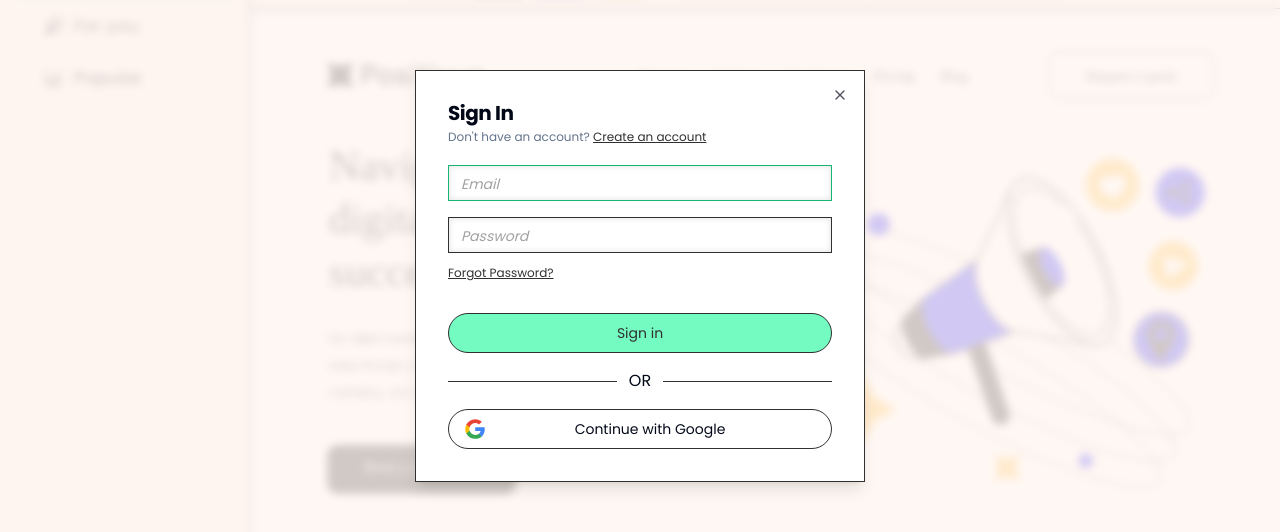
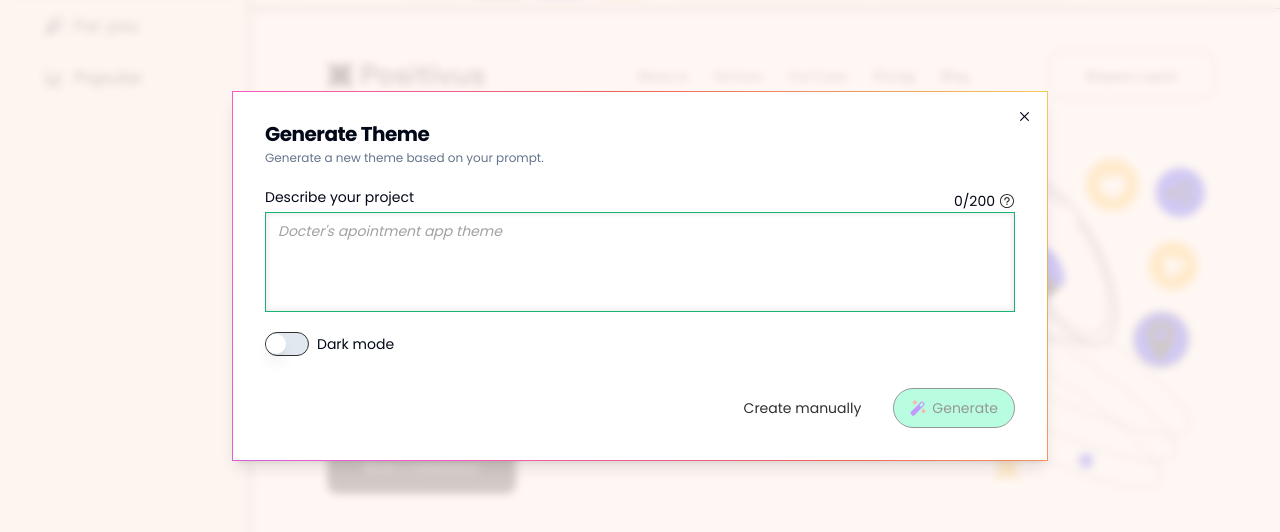
Before and after one commit to AshishBarvaliya/ThemeAI, a Next.js app: page /themes/create in a window 1280 px wide. Both pictures are taken after a click on the button "Generate Theme". Shown: the part 124-656 px from the top of the page. Built offline with nearby package versions, Linux system fonts and the light colour scheme; no server answers; the database is empty; a web font is replaced by a local one.

Commit message:
feat: 404 pages and restrictions added

```diff
--- a/src/components/generate-theme-dialog.tsx
+++ b/src/components/generate-theme-dialog.tsx
@@ -19,6 +19,13 @@ import MagicWand from "@/assets/svgs/magic-wand";
 import { cn } from "@/lib/utils";
 import { useRouter } from "next/router";
 import { useHelpers } from "@/hooks/useHelpers";
+import { useSession } from "next-auth/react";
+import {
+  Tooltip,
+  TooltipContent,
+  TooltipProvider,
+  TooltipTrigger,
+} from "./ui/tooltip";
 
 interface GenerateThemeDialogProps {
   open: boolean;
@@ -40,16 +47,21 @@ export const GenerateThemeDialog: React.FC<GenerateThemeDialogProps> = ({
 }) => {
   const { addToast } = useToast();
   const router = useRouter();
+  const { data: session, status } = useSession();
   const {
     setGeneratedTheme,
     setGenerateDialogDefaultValues,
     generateDialogDefaultValues,
+    runIfLoggedInElseOpenLoginDialog,
   } = useHelpers();
   const [loading, setLoading] = useState(false);
   const [data, setData] = useState<FormDataProps>({
     prompt: "",
     isDark: false,
   });
+
+  const isAuthenticatedIsActived =
+    status === "authenticated" && session?.user.isActived;
 
   const generateTheme = async (e: React.MouseEvent<HTMLButtonElement>) => {
     setLoading(true);
@@ -168,10 +180,15 @@ export const GenerateThemeDialog: React.FC<GenerateThemeDialogProps> = ({
                 >
                   Create manually
                 </Button>
+                <TooltipProvider>
+                  <Tooltip delayDuration={100}>
+                    <TooltipTrigger asChild>
+                      <div>
                         <Button
                           type="button"
-                  disabled={loading}
+                          disabled={loading || !isAuthenticatedIsActived}
                           onClick={(e) => {
+                            runIfLoggedInElseOpenLoginDialog(() => {
                               if (data.prompt.trim().length === 0) {
                                 addToast({
                                   title: "Prompt is required",
@@ -180,6 +197,7 @@ export const GenerateThemeDialog: React.FC<GenerateThemeDialogProps> = ({
                                 return;
                               }
                               generateTheme(e);
+                            });
                           }}
                         >
                           {loading ? (
@@ -189,6 +207,19 @@ export const GenerateThemeDialog: React.FC<GenerateThemeDialogProps> = ({
                           )}
                           {loading ? "Generating..." : "Generate"}
                         </Button>
+                      </div>
+                    </TooltipTrigger>
+                    {!isAuthenticatedIsActived ? (
+                      <TooltipContent>
+                        {status === "unauthenticated"
+                          ? "User must be logged in to generate themes"
+                          : !session?.user?.isActived
+                          ? "User must be verified"
+                          : "Generate"}
+                      </TooltipContent>
+                    ) : null}
+                  </Tooltip>
+                </TooltipProvider>
               </div>
             </form>
           </div>
--- a/src/components/header.tsx
+++ b/src/components/header.tsx
@@ -213,13 +213,7 @@ const Header = () => {
         )}
         {status !== "loading" && router.pathname !== "/" ? (
           <div className="flex items-center gap-4">
-            <Button
-              onClick={() => {
-                runIfLoggedInElseOpenLoginDialog(() => {
-                  setGenerateThemeDialog(true);
-                });
-              }}
-            >
+            <Button onClick={() => setGenerateThemeDialog(true)}>
               <MagicWand className="mr-1.5 h-4 w-4" />
               Generate Theme
             </Button>
--- /dev/null
+++ b/src/components/restricted-page.tsx
@@ -0,0 +1,45 @@
+import { useRouter } from "next/router";
+import { Button } from "./ui/button";
+import Typography from "./ui/typography";
+import { useHelpers } from "@/hooks/useHelpers";
+
+interface RestrictedPageProps {
+  title: string;
+  loginRequired?: boolean;
+  errorCode: 403 | 404;
+  customButton?: React.ReactNode;
+}
+
+export const RestrictedPage: React.FC<RestrictedPageProps> = ({
+  title,
+  loginRequired = false,
+  errorCode,
+  customButton,
+}) => {
+  const router = useRouter();
+  const { setLoginOpen } = useHelpers();
+
+  return (
+    <div className="flex flex-col justify-center items-center flex-1 h-full gap-2">
+      <Typography element="h2" as="h2">
+        {errorCode === 403 ? "403: Access Denied" : "404: Not Found"}
+      </Typography>
+      <Typography element="p" as="p" className="text-lg mt-2">
+        {title}
+      </Typography>
+      <div className="flex gap-4 items-center justify-center mt-1">
+        {customButton ? (
+          customButton
+        ) : loginRequired ? (
+          <Button onClick={() => setLoginOpen(true)} size={"md"}>
+            Sign in
+          </Button>
+        ) : (
+          <Button onClick={() => router.push("/themes")} size={"md"}>
+            Go to themes
+          </Button>
+        )}
+      </div>
+    </div>
+  );
+};
--- /dev/null
+++ b/src/pages/404.tsx
@@ -0,0 +1,20 @@
+import { RestrictedPage } from "@/components/restricted-page";
+import { Button } from "@/components/ui/button";
+import { useRouter } from "next/router";
+
+const FourOhFour = () => {
+  const router = useRouter();
+  return (
+    <RestrictedPage
+      title={"Page not found"}
+      errorCode={404}
+      customButton={
+        <Button onClick={() => router.push("/")} size={"md"}>
+          Go to home
+        </Button>
+      }
+    />
+  );
+};
+
+export default FourOhFour;
--- a/src/pages/api/user.ts
+++ b/src/pages/api/user.ts
@@ -216,7 +216,9 @@ export default async function handler(
                 },
               },
             });
-
+            if (!user) {
+              return res.status(404).json({ error: "User not found" });
+            }
             return res.status(200).json(user);
           } catch (error) {
             return res
@@ -264,7 +266,9 @@ export default async function handler(
                 },
               },
             });
-
+            if (!user) {
+              return res.status(404).json({ error: "User not found" });
+            }
             return res.status(200).json(user);
           } catch (error) {
             return res
@@ -313,7 +317,9 @@ export default async function handler(
               },
             },
           });
-
+          if (!user) {
+            return res.status(404).json({ error: "User not found" });
+          }
           return res.status(200).json(user);
         } catch (error) {
           return res
@@ -351,7 +357,9 @@ export default async function handler(
           isActived: false,
         })
         .returning({ id: usersSchema.id });
-
+      if (!user) {
+        return res.status(404).json({ error: "User not found" });
+      }
       return res.status(201).json(user);
     } catch (error) {
       return res.status(500).json({ error: "Failed to create user" });
--- a/src/pages/settings.tsx
+++ b/src/pages/settings.tsx
@@ -1,10 +1,12 @@
 import { ChooseAvatarDialog } from "@/components/choose-avatar-dialog";
 import { NewPasswordDialog } from "@/components/new-password";
+import { RestrictedPage } from "@/components/restricted-page";
 import { AvatarFallback, Avatar, AvatarImage } from "@/components/ui/avatar";
 import { Button } from "@/components/ui/button";
 import { Input } from "@/components/ui/input";
 import { Label } from "@/components/ui/label";
 import Typography from "@/components/ui/typography";
+import { useHelpers } from "@/hooks/useHelpers";
 import { useToast } from "@/hooks/useToast";
 import { Pen, Save } from "lucide-react";
 import { useSession } from "next-auth/react";
@@ -14,6 +16,7 @@ import NiceAvatar from "react-nice-avatar";
 export default function Settings() {
   const { status, data: session, update } = useSession();
   const { addToast } = useToast();
+  const { runIfLoggedInElseOpenLoginDialog } = useHelpers();
   const [loading, setLoading] = useState(false);
   const [openAvatar, setOpenAvatar] = useState(false);
   const [editMode, setEditMode] = useState(false);
@@ -86,7 +89,7 @@ export default function Settings() {
     }
   }, [status]);
 
-  return (
+  return status === "authenticated" && session ? (
     <div className="flex flex-col w-full my-6 border-[0.5px] border-border bg-white mx-36 p-[30px] px-[40px]">
       <Typography element="h1" as="h1" className="text-center">
         Profile Settings
@@ -201,11 +204,22 @@ export default function Settings() {
           Password
         </Typography>
       </div>
-      <div className="flex mx-10 mt-5" onClick={() => setNewPasswordOpen(true)}>
+      <div
+        className="flex mx-10 mt-5"
+        onClick={() =>
+          runIfLoggedInElseOpenLoginDialog(() => setNewPasswordOpen(true))
+        }
+      >
         <Button variant={"destructive"}>Reset Password</Button>
       </div>
       <ChooseAvatarDialog open={openAvatar} setOpen={setOpenAvatar} />
       <NewPasswordDialog open={newPasswordOpen} setOpen={setNewPasswordOpen} />
     </div>
-  );
+  ) : status === "unauthenticated" ? (
+    <RestrictedPage
+      title="Sign in to access this page"
+      loginRequired
+      errorCode={403}
+    />
+  ) : null;
 }
--- a/src/pages/themes/[id].tsx
+++ b/src/pages/themes/[id].tsx
@@ -2,13 +2,25 @@ import { getThemeById } from "@/services/theme";
 import { useQuery } from "@tanstack/react-query";
 import { useRouter } from "next/router";
 import { ThemeView } from "@/components/theme-view";
+import { RestrictedPage } from "@/components/restricted-page";
 
 export default function Theme() {
   const router = useRouter();
 
-  const { data: theme } = useQuery(["theme", router.query.id], () =>
+  const { data: theme, isError } = useQuery(["theme", router.query.id], () =>
     getThemeById(router.query.id as string)
   );
 
-  return <ThemeView theme={theme} />;
+  return theme ? (
+    <ThemeView theme={theme} />
+  ) : isError ? (
+    <RestrictedPage
+      title={`There is no theme not found with id '${router.query.id}'`}
+      errorCode={404}
+    />
+  ) : (
+    <div className="flex justify-center items-center flex-1 h-full">
+      Loading...
+    </div>
+  );
 }
--- a/src/pages/themes/create.tsx
+++ b/src/pages/themes/create.tsx
@@ -11,6 +11,7 @@ import { ColorsProps, FontObjProps } from "@/interfaces/theme";
 import { generateAllShades } from "@/lib/utils";
 import { ArrowLeftIcon, DownloadIcon } from "@radix-ui/react-icons";
 import { RotateCcw } from "lucide-react";
+import { useSession } from "next-auth/react";
 import { useRouter } from "next/router";
 import { useEffect, useState } from "react";
 
@@ -45,7 +46,8 @@ const defaultFonts = [
 
 const CreateTheme = () => {
   const router = useRouter();
-  const { generatedTheme } = useHelpers();
+  const { status } = useSession();
+  const { generatedTheme, runIfLoggedInElseOpenLoginDialog } = useHelpers();
   const [openColorPicker, setOpenColorPicker] = useState<string | null>(null);
   const [openSaveThemeDialog, setOpenSaveThemeDialog] = useState(false);
   const [openExportThemeDialog, setOpenExportThemeDialog] = useState(false);
@@ -69,7 +71,7 @@ const CreateTheme = () => {
 
   useEffect(() => {
     if (router.query.generated == "1") {
-      if (generatedTheme) {
+      if (generatedTheme && status === "authenticated") {
         setDefaultColors({
           bg: generatedTheme.color_1,
           primary: generatedTheme.color_2,
@@ -212,7 +214,9 @@ const CreateTheme = () => {
           </Button>
           <Button
             onClick={() => {
-              setOpenSaveThemeDialog(true);
+              runIfLoggedInElseOpenLoginDialog(() =>
+                setOpenSaveThemeDialog(true)
+              );
             }}
           >
             Save
--- a/src/pages/themes/generated.tsx
+++ b/src/pages/themes/generated.tsx
@@ -1,3 +1,4 @@
+import { RestrictedPage } from "@/components/restricted-page";
 import { ThemeView } from "@/components/theme-view";
 import { useHelpers } from "@/hooks/useHelpers";
 
@@ -30,6 +31,6 @@ export default function GeneratedTheme() {
       type="generated"
     />
   ) : (
-    <div>No generated theme available</div>
+    <RestrictedPage title={"Generated theme not found"} errorCode={404} />
   );
 }
--- a/src/pages/user/[id].tsx
+++ b/src/pages/user/[id].tsx
@@ -32,6 +32,7 @@ import ProfileNotifications from "@/components/profile-notifications";
 import ProfilePurchases from "@/components/profile-purchases";
 import { LevelProgress } from "@/components/level-progress";
 import { RewardDialog } from "@/components/reward-dialog";
+import { RestrictedPage } from "@/components/restricted-page";
 
 export default function User() {
   const queryClient = useQueryClient();
@@ -40,8 +41,9 @@ export default function User() {
   const { data: session } = useSession();
   const [openRewardDialog, setOpenRewardDialog] = useState(false);
 
-  const { data: user } = useQuery(["user", router.query.id], () =>
-    getUser(router.query.id as string)
+  const { data: user, isLoading: isLoadingUser } = useQuery(
+    ["user", router.query.id],
+    () => getUser(router.query.id as string)
   );
   const { data: statsData } = useQuery(["user", router.query.id, "stats"], () =>
     getUserStats(router.query.id as string)
@@ -383,5 +385,14 @@ export default function User() {
         userLevel={user?.level || 0}
       />
     </div>
-  ) : null;
+  ) : isLoadingUser ? (
+    <div className="flex justify-center items-center flex-1 h-full">
+      Loading...
+    </div>
+  ) : (
+    <RestrictedPage
+      title={`There is no user found with id '${router.query.id}'`}
+      errorCode={404}
+    />
+  );
 }
```
Lines whose indentation alone changed are shown as unchanged.
